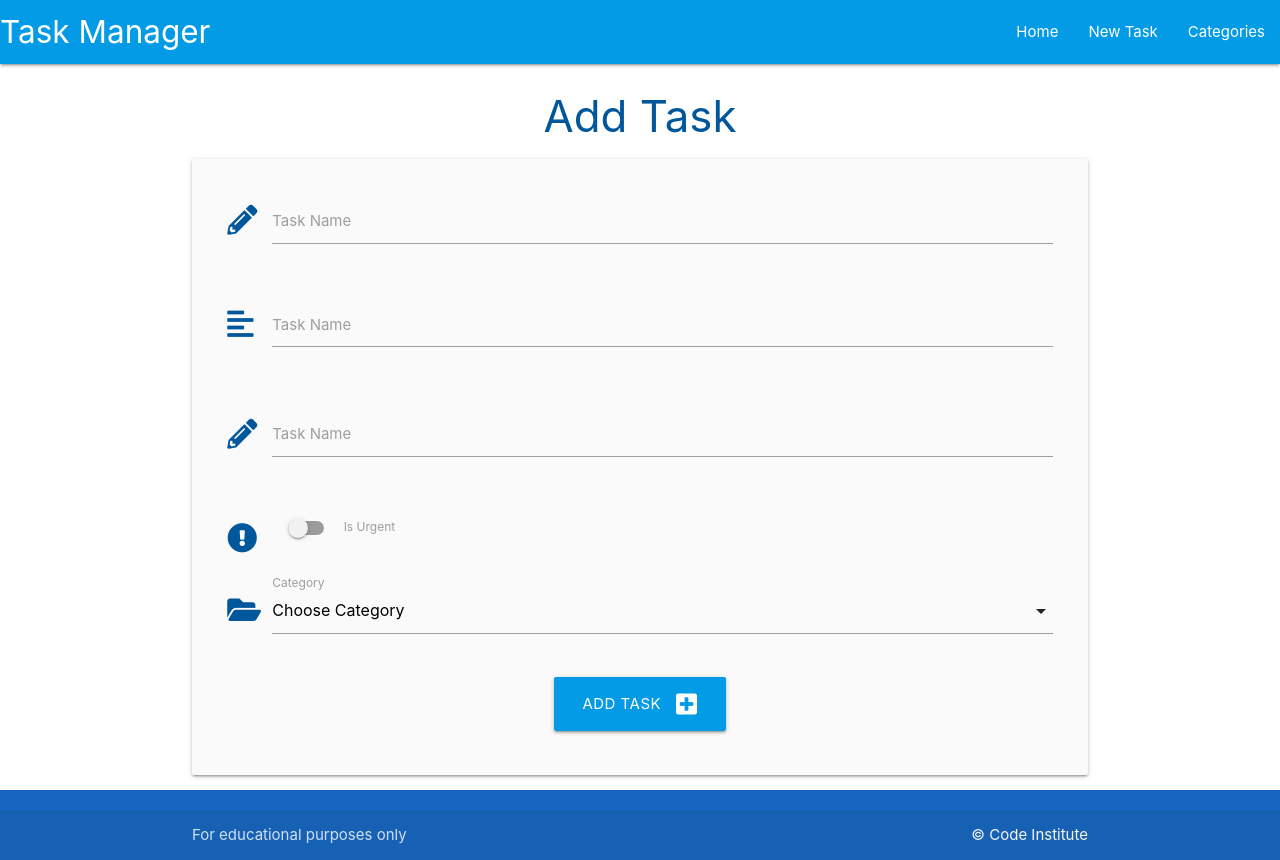
After one commit to samcat437/db-management-walkthrough, a Flask app: page /add_task in a window 1280 px wide. The commit adds this page. Run offline with Flask 2, Linux system fonts and the light colour scheme; data that the repository does not hold is empty.

Commit message:
adding tasks

```diff
--- a/taskmanager/routes.py
+++ b/taskmanager/routes.py
@@ -30,3 +30,27 @@ def edit_category(category_id):
         db.session.commit()
         return redirect(url_for("categories"))
     return render_template("edit_category.html", category=category)
+
+
+@app.route("/delete_category/<int:category_id>")
+def delete_category(category_id):
+    category = Category.query.get_or_404(category_id)
+    db.session.delete(category)
+    db.session.commit()
+    return redirect(url_for("categories"))
+
+@app.route("/add_task", methods=["GET", "POST"])
+def add_task():
+    categories = list(Category.query.order_by(Category.category_name).all())
+    if request.method == "POST":
+        task = Task(
+            task_name=request.form.get("task_name"),
+            task_description=request.form.get("task_description"),
+            is_urgent=bool(True if request.form.get("is_urgent") else False),
+            due_date=request.form.get("due_date"),
+            category_id=request.form.get("category_id")
+        )
+        db.session.add(task)
+        db.session.commit()
+        return redirect(url_for("home"))
+    return render_template("add_task.html", categories=categories)
--- a/taskmanager/static/js/script.js
+++ b/taskmanager/static/js/script.js
@@ -2,4 +2,13 @@ document.addEventListener('DOMContentLoaded', function() {
     // sidenav initialization
     let sidenav = document.querySelectorAll('.sidenav');
     M.Sidenav.init(sidenav);
+
+    let datepicker = document.querySelectorAll('.datepicker');
+    M.Datepicker.init(datepicker, {
+      format: "dd mmmm, yyyy",
+      i18n: {done: "Select"}
+    });
   });
+
+  selects = document.querySelectorAll('select');
+  M.FormSelect.init(selects);
--- /dev/null
+++ b/taskmanager/templates/add_task.html
@@ -0,0 +1,65 @@
+{% extends "base.html" %}
+{% block content %}
+
+<h3 class="light-blue-text text-darken-4 center-align">Add Task</h3>
+
+<div class="row card-panel grey lighten-5">
+  <form class="col s12" method="POST" action="{{ url_for('add_task') }}">
+    <div class="row">
+      <div class="input-field col s12">
+        <i class="fas fa-pencil-alt prefix light-blue-text text-darken-4"></i>
+        <input name="task_name" id="task_name" minlength="5" maxlength="50" type="text" class="validate">
+        <label for="task_name">Task Name</label>
+      </div>
+    </div>
+    <div class="row">
+      <div class="input-field col s12">
+        <i class="fas fa-align-left prefix light-blue-text text-darken-4"></i>
+        <textarea name="task_description" id="task_name" minlength="5" maxlength="200" type="text"
+          class="materialize-textarea validate" required></textarea>
+        <label for="task_description">Task Name</label>
+      </div>
+    </div>
+    <div class="row">
+      <div class="input-field col s12">
+        <i class="fas fa-pencil-alt prefix light-blue-text text-darken-4"></i>
+        <input name="due-date" id="due-date" type="text" class="datepicker validate">
+        <label for="due-date">Task Name</label>
+      </div>
+    </div>
+    <div class="row">
+      <div class="input-field col s12">
+        <div class="switch">
+          <i class="fas fa-exclamation-circle prefix light-blue-text text-darken-4"></i>
+          <label for="is_urgent">
+            <input id="is_urgent" name="is_urgent" type="checkbox">
+            <span class="lever"></span>
+            Is Urgent
+          </label>
+        </div>
+      </div>
+    </div>
+    <div class="row">
+      <div class="input-field col s12">
+        <i class="fas fa-folder-open prefix light-blue-text text-darken-4"></i>
+        <select id="category_id" name="category_id" class="validate" required>
+          <option value="" disabled selected>Choose Category</option>
+          {% for category in categories %}
+          <option value="{{ category.id }}">{{ category.category_name }}</option>
+          {% endfor %}
+        </select>
+        <label for="category_id">Category</label>
+      </div>
+    </div>
+    <!-- submit button -->
+    <div class="row">
+      <div class="col s12 center-align">
+        <button type="submit" class="btn-large light-blue darken-1">
+          Add Task <i class="fas fa-plus-square right"></i>
+        </button>
+      </div>
+    </div>
+
+  </form>
+</div>
+{% endblock %}
--- a/taskmanager/templates/base.html
+++ b/taskmanager/templates/base.html
@@ -22,7 +22,7 @@
               <a href="#" data-target="mobile-demo" class="sidenav-trigger"><i class="fas fa-bars"></i></i></a>
               <ul class="right hide-on-med-and-down">
                 <li><a href="{{ url_for('home') }}">Home</a></li>
-                <li><a href="">New Task</a></li>
+                <li><a href="{{ url_for('add_task') }}">New Task</a></li>
                 <li><a href="{{ url_for('categories') }}">Categories</a></li>
               </ul>
             </div>
@@ -30,7 +30,7 @@
         <!-- mobile sidenav -->
           <ul class="sidenav" id="mobile-demo">
             <li><a href="{{ url_for('home') }}">Home</a></li>
-            <li><a href="">New Task</a></li>
+            <li><a href="{{ url_for('add_task') }}">New Task</a></li>
             <li><a href="{{ url_for('categories') }}">Categories</a></li>          </ul>
     </header>
 
--- a/taskmanager/templates/categories.html
+++ b/taskmanager/templates/categories.html
@@ -21,7 +21,7 @@
         </div>
         <div class="card-action">
           <a href="{{ url_for('edit_category', category_id=category.id)}}" class="btn green accent-4">Edit</a>
-          <a href="#" class="btn red">Delete</a>
+          <a href="{{ url_for('delete_category', category_id=category.id)}}" class="btn red">Delete</a>
         </div>
       </div>
     </div>
```
Also changed, not shown: taskmanager/templates/tasks.html (+7 -0 lines).
